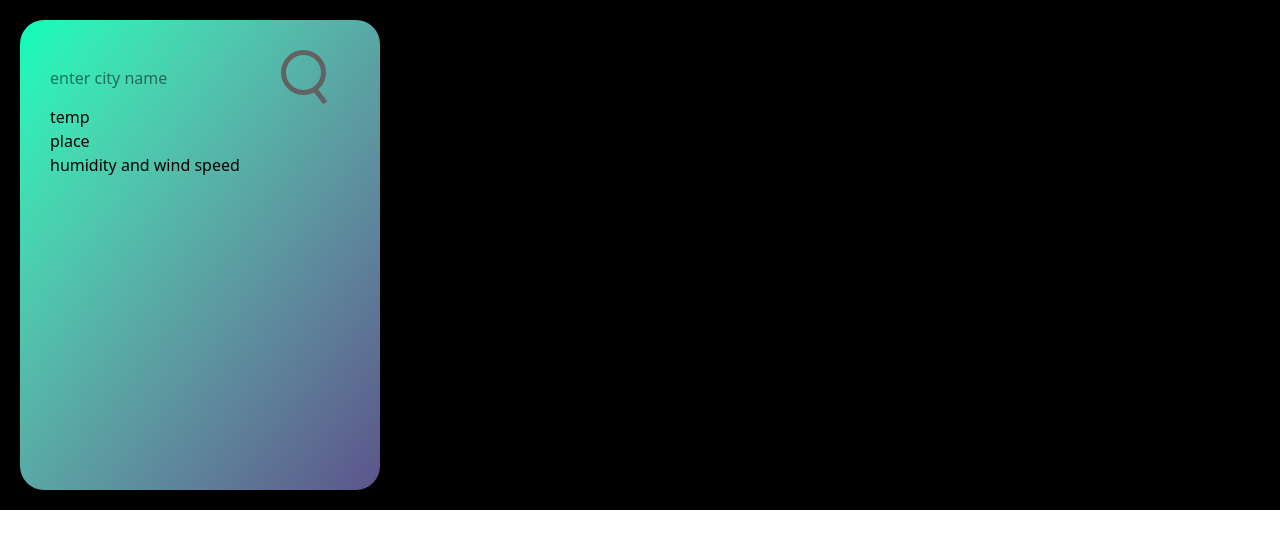
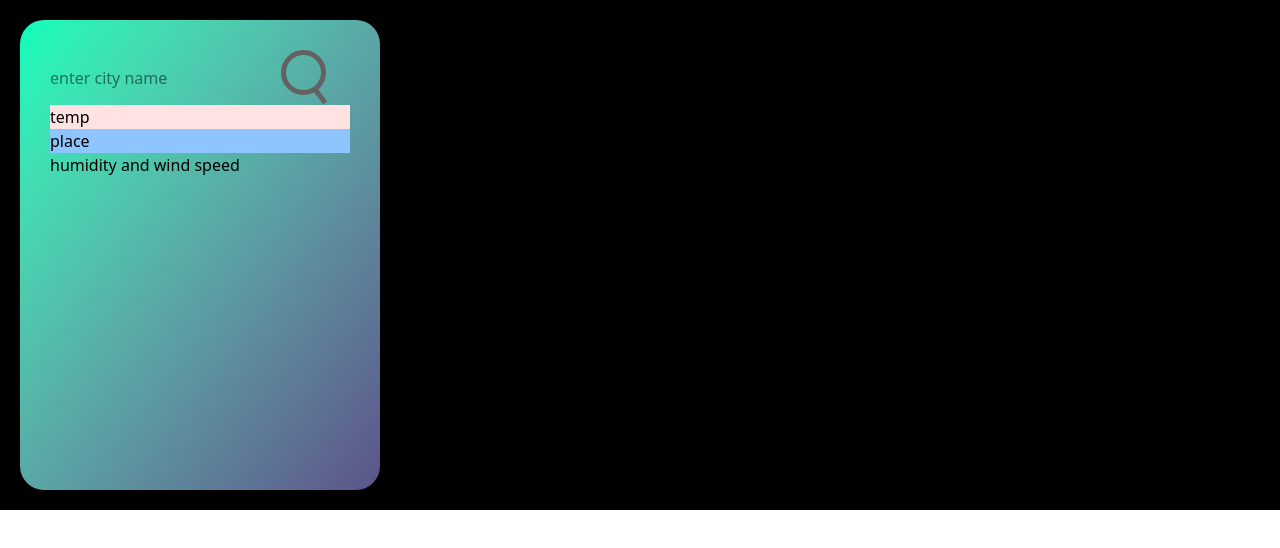
Before and after one commit to kushvendar/weather_site, a React (Vite) app in the folder frontend/: page / in a window 1280 px wide. Shown: the top 548 px of the page. Built offline with nearby package versions, Linux system fonts and the light colour scheme.

Commit message:
minor fix

```diff
--- a/frontend/src/App.jsx
+++ b/frontend/src/App.jsx
@@ -17,8 +17,8 @@ function App() {
         <div className='flex flex-row'><input type="text" placeholder='enter city name' />
         <img src={search} alt="search bar" />
         </div>
-      <div className=''>temp</div>
-      <div className=''> place</div>
+      <div className='bg-red-100'>temp</div>
+      <div className='bg-blue-300'> place</div>
       <div className=''>humidity and wind speed</div>
     </div>
         </div>
```
